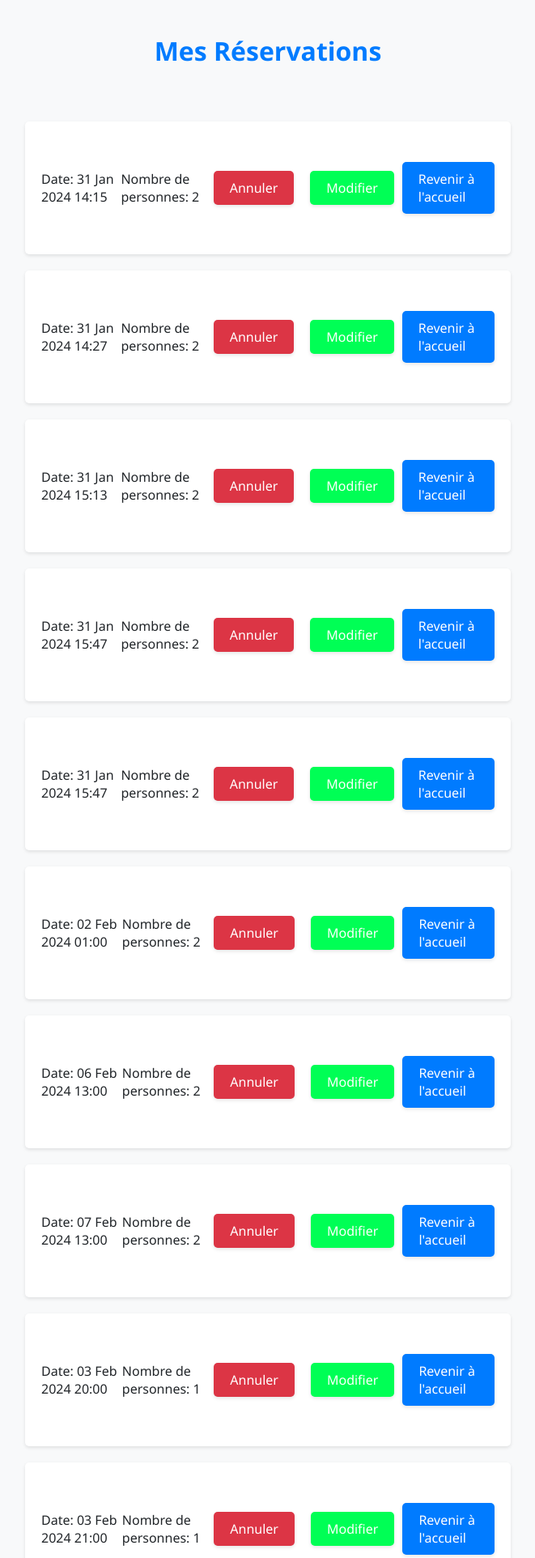
After one commit to Clovelahuiss/ProjetInfo, a Django app: page /app_info/reservations/ in a window 1280 px wide. The commit adds this page. Shown: the top 1924 px of the page at 81% size, without its empty margins (309-970 px from the left). Run offline with Django 4.2, Linux system fonts and the light colour scheme; a user stored in the database is signed in; data comes from the database, SQL or seed files in the repository; both versions use the stored data as it was before the commit.

Commit message:
Add files via upload

```diff
--- a/projet_info/app_info/forms.py
+++ b/projet_info/app_info/forms.py
@@ -19,7 +19,7 @@ class ReservationForm(forms.ModelForm):
 
     class Meta:
         model = Reservation
-        fields = ['nom', 'nombre_personnes']
+        fields = ['nombre_personnes', 'date_heure']
         # Le champ 'date_heure' est géré manuellement, donc pas inclus dans 'fields'
 
     def __init__(self, *args, **kwargs):
--- a/projet_info/app_info/templates/app_info/accueil.html
+++ b/projet_info/app_info/templates/app_info/accueil.html
@@ -39,6 +39,9 @@
                         {% if user.is_authenticated %}
                         <li class="nav-item">
                             <a class="nav-link" href="{% url 'ajouter_reservation' %}">Reservation</a>
+                        </li>
+                        <li class="nav-item">
+                            <a class="nav-link" href="{% url 'list_reservations' %}">Mes Reservation</a>
                         </li>
                     {% endif %}
                         </li>
--- /dev/null
+++ b/projet_info/app_info/templates/app_info/list_reservations.html
@@ -0,0 +1,104 @@
+<!DOCTYPE html>
+<html>
+<head>
+    <title>Mes Réservations</title>
+    <style>
+        body {
+    font-family: 'Segoe UI', Tahoma, Geneva, Verdana, sans-serif;
+    background-color: #f8f9fa;
+    color: #212529;
+    margin: 0;
+    padding: 20px;
+    display: flex;
+    flex-direction: column;
+    align-items: center;
+}
+
+h1 {
+    color: #007bff;
+    margin-bottom: 30px; /* Augmenter l'espacement sous le titre */
+}
+
+ul {
+    list-style-type: none;
+    padding: 0;
+    width: 100%; /* Optionnel : pour contrôler la largeur de la liste */
+    max-width: 600px; /* Optionnel : pour contrôler la largeur maximale */
+}
+
+li {
+    background-color: #ffffff;
+    margin: 20px 0; /* Augmenter l'espacement vertical entre les éléments de la liste */
+    padding: 20px;
+    border-radius: 5px;
+    box-shadow: 0 2px 4px rgba(0,0,0,0.1);
+    transition: transform 0.2s;
+    display: flex; /* Utiliser flexbox pour aligner les boutons et le texte */
+    justify-content: space-between; /* Répartir l'espace également */
+    align-items: center; /* Centrer les éléments verticalement */
+}
+
+a {
+    text-decoration: none;
+    color: #fff;
+    padding: 10px 20px; /* Augmenter le padding pour de plus gros boutons */
+    margin: 0 10px; /* Espacer les boutons l'un de l'autre */
+    border-radius: 5px;
+    background-color: #00ff55;
+    box-shadow: 0 2px 4px rgba(0,0,0,0.1);
+    transition: background-color 0.2s;
+}
+
+a.cancel-btn {
+    background-color: #dc3545;
+}
+
+a:hover {
+    background-color: #15b300;
+}
+
+a.cancel-btn:hover {
+    background-color: #c82333;
+}
+
+.home-btn {
+    text-decoration: none;
+    color: #fff;
+    background-color: #007bff;
+    padding: 10px 20px;
+    border-radius: 5px;
+    box-shadow: 0 2px 4px rgba(0,0,0,0.1);
+    display: block; /* Rendre le lien comme un bloc pour permettre le centrage */
+    width: fit-content; /* Adapter la largeur du bouton à son contenu */
+    margin: 30px auto; /* Centrer le bouton horizontalement avec une marge automatique */
+    transition: background-color 0.2s;
+}
+
+.home-btn:hover {
+    background-color: #0056b3;
+}
+
+
+
+    </style>
+</head>
+<body>
+    <h1>Mes Réservations</h1>
+    <ul>
+        {% for reservation in reservations %}
+            <li>
+                <div>Date: {{ reservation.date_heure|date:"d M Y H:i" }}</div>
+                <div>Nombre de personnes: {{ reservation.nombre_personnes }}</div>
+                <a href="{% url 'cancel_reservation' reservation.id %}" class="cancel-btn">Annuler</a>
+                <a href="{% url 'modify_reservation' reservation.id %}">Modifier</a>
+                <a href="{% url 'accueil' %}" class="home-btn">Revenir à l'accueil</a>
+
+            </li>
+        {% empty %}
+            <li>Aucune réservation.</li>
+            <a href="{% url 'accueil' %}" class="home-btn">Revenir à l'accueil</a>
+
+        {% endfor %}
+    </ul>
+</body>
+</html>
--- a/projet_info/app_info/templates/app_info/signup.html
+++ b/projet_info/app_info/templates/app_info/signup.html
@@ -34,7 +34,10 @@
                         </li>
                         {% if user.is_authenticated %}
                         <li class="nav-item">
-                            <a class="nav-link" href="{% url 'ajouter_reservation' %}">Reservation</a>
+                            <a class="nav-link" href="{% url 'ajouter_reservation' %}">Réserver</a>
+                        </li>
+                        <li class="nav-item">
+                            <a class="nav-link" href="{% url 'list_reservations' %}">Mes Reservation</a>
                         </li>
                     {% endif %}
                         </li>
--- a/projet_info/app_info/urls.py
+++ b/projet_info/app_info/urls.py
@@ -12,4 +12,8 @@ urlpatterns = [
     path('accounts/login/', views.login_view, name='login'),
     path('menu/', views.menu, name='menu'),
      path('signup/', views.signup_view, name='signup'),
+     path('reservation/details/<int:reservation_id>/', views.reservation_details, name='reservation_details'),
+    path('reservations/', views.list_reservations, name='list_reservations'),
+    path('reservations/cancel/<int:reservation_id>/', views.cancel_reservation, name='cancel_reservation'),
+    path('reservations/modify/<int:reservation_id>/', views.modify_reservation, name='modify_reservation'),
 ]
--- a/projet_info/app_info/views.py
+++ b/projet_info/app_info/views.py
@@ -11,12 +11,64 @@ from django.contrib import messages
 from django.urls import reverse_lazy
 from django.views import generic
 from .forms import SignUpForm
-from django.contrib.auth.forms import AuthenticationForm
-from django.views import View
-from django.urls import reverse_lazy
-from django.views.generic import CreateView
-from .forms import SignUpForm
+from django.contrib.auth.decorators import login_required
+from django.contrib.auth.models import User
+from django.contrib.auth.forms import UserCreationForm
 from django.contrib.auth import login, authenticate
+from django.shortcuts import render, redirect
+from django.contrib import messages
+from django.contrib import messages
+from django.core.exceptions import ValidationError
+from django.shortcuts import render, redirect
+from django.contrib.auth.decorators import login_required
+from django.shortcuts import render
+from .models import Table
+from django.urls import reverse
+from django.shortcuts import get_object_or_404, render
+from .models import Table, Reservation
+from django.contrib.auth.decorators import login_required, user_passes_test
+from django.http import JsonResponse
+from .models import Reservation
+from django.core.serializers import serialize
+# Dans votre fichier views.py
+from django.shortcuts import redirect
+from django.shortcuts import redirect, get_object_or_404
+from django.urls import reverse
+from .models import Reservation
+from django.contrib.auth.decorators import login_required
+from django.shortcuts import redirect
+
+@login_required
+def cancel_reservation(request, reservation_id):
+    reservation = get_object_or_404(Reservation, id=reservation_id, user=request.user)
+    reservation.delete()
+    # Redirection vers la liste des réservations ou une autre page appropriée
+    return redirect('list_reservations')  # Assurez-vous d'avoir défini l'URL 'list_reservations'
+
+
+@login_required
+def modify_reservation(request, reservation_id):
+    # Annule la réservation existante
+    if cancel_reservation(request, reservation_id):
+        # Redirige vers le formulaire de réservation après l'annulation
+        return redirect('ajouter_reservation')
+
+    else:
+        # Gérer l'échec de l'annulation si nécessaire
+        pass
+
+
+@login_required
+def list_reservations(request):
+    user_reservations = Reservation.objects.filter(user=request.user)
+    return render(request, 'app_info/list_reservations.html', {'reservations': user_reservations})
+
+
+def reservation_details(request, reservation_id):
+    reservation = get_object_or_404(Reservation, id=reservation_id)
+    tables = Table.objects.all()
+    return render(request, 'app_info/reservation_details.html', {'reservation': reservation, 'tables': tables})
+
 
 def login_view(request):
     if request.method == 'POST':
@@ -46,29 +98,37 @@ def calendrier_reservations(request):
     return render(request, 'app_info/calendrier.html', {'reservations': reservations})
 
 
+def list_tables(request):
+    tables = Table.objects.all()  # Récupère toutes les tables
+    return render(request, 'app_info/list_tables.html', {'tables': tables})
+
+
+
+
+def calendrier_reservations(request):
+    reservations = Reservation.objects.all()
+    return render(request, 'app_info/calendrier.html', {'reservations': reservations})
+
+
+@login_required
 def ajouter_reservation(request):
     if request.method == 'POST':
         form = ReservationForm(request.POST)
         if form.is_valid():
-            try:
-                reservation = form.save(commit=False)
-                reservation.nom = request.user.get_full_name() or request.user.username
-                reservation.user = request.user  # Assurez-vous que votre modèle Reservation a un champ user
+            reservation = form.save(commit=False)
+            reservation.user = request.user
+            if reservation.assign_table():  # Assurez-vous que la table est assignée
                 reservation.save()
-                messages.success(request, 'Réservation réussie.')
-                return redirect('accueil')  # Rediriger vers la page du calendrier
-            except ValidationError as e:
-                form.add_error(None, str(e))
-        else:
-            print(form.errors)  # Affiche les erreurs de validation du formulaire
+                # Redirection seulement si la réservation est enregistrée avec succès
+                return redirect(reverse('reservation_details', kwargs={'reservation_id': reservation.id}))
+            else:
+                # Gère le cas où aucune table n'est disponible
+                messages.error(request, "Aucune table disponible pour le nombre de personnes spécifié. Veuillez sélectionner une autre date ou modifier le nombre de personnes.")
+        # Si le formulaire n'est pas valide ou aucune table n'est disponible
+        return render(request, 'app_info/ajouter_reservation.html', {'form': form})
     else:
         form = ReservationForm()
-
-    context = {
-        'form': form,
-        'is_map_page': request.path == '/app_info/map/'  # Ajouter un indicateur pour la page map
-    }
-    return render(request, 'app_info/ajouter_reservation.html', context)
+        return render(request, 'app_info/ajouter_reservation.html', {'form': form})
 
 def accueil(request):
     # Renvoie le rendu de votre template HTML pour la page d'accueil
```
Also changed, not shown: projet_info/app_info/models.py (+14 -9 lines), projet_info/app_info/templates/app_info/ajouter_reservation.html (+8 -3 lines), projet_info/app_info/templates/app_info/reservation_details.html (added, +75 -0 lines), projet_info/app_info/migrations/0008_remove_reservation_nom.py (added), projet_info/db.sqlite3.
